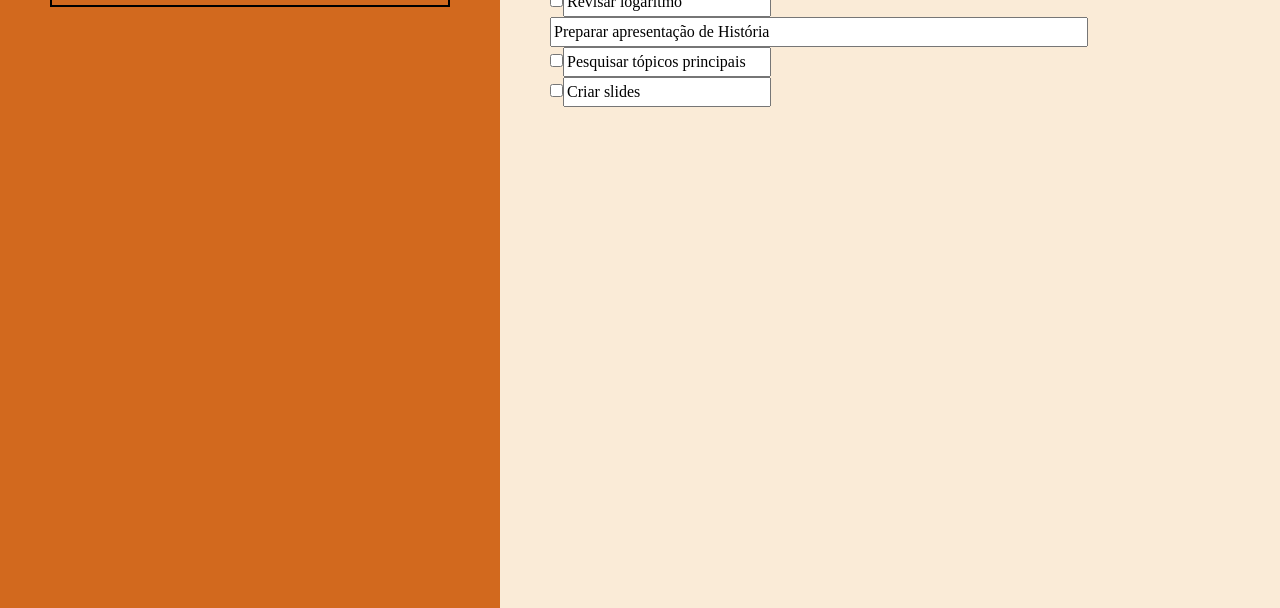
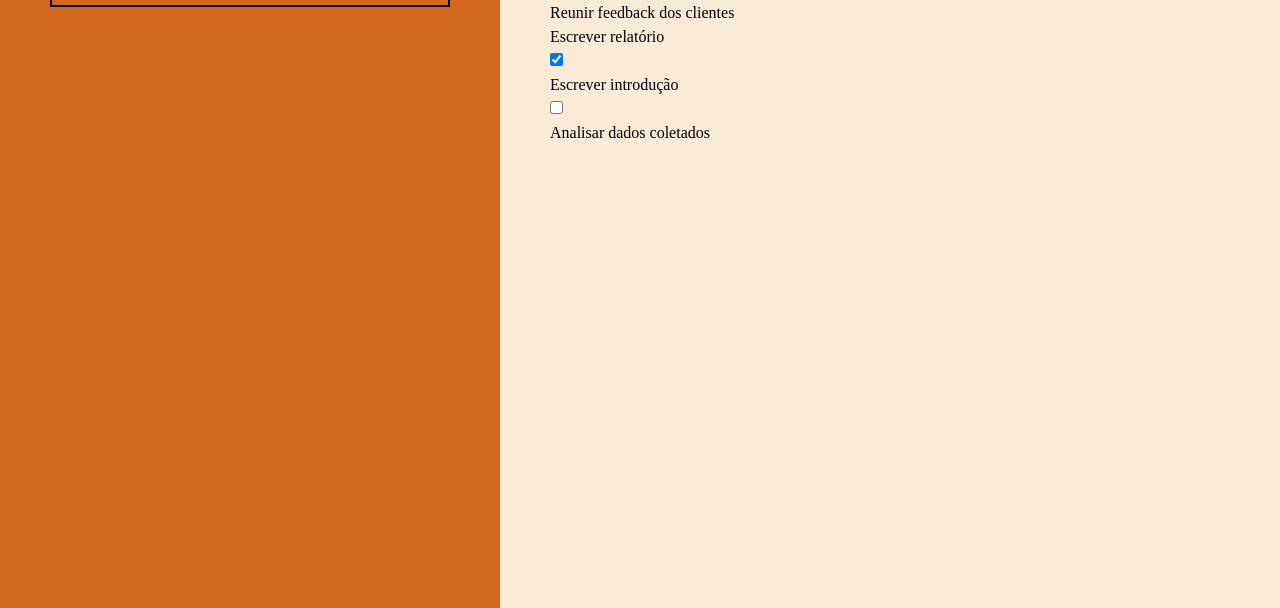
Before and after one commit to Gabriel-Muniz/to-do, a website built with webpack: page src/template.html in a window 1280 px wide. Shown: the part 192-800 px from the top of the page. Built offline with nearby package versions, Linux system fonts and the light colour scheme.

Commit message:
REFAC: mainsection to editable div

```diff
--- a/src/index.js
+++ b/src/index.js
@@ -48,10 +48,6 @@ let projects = [];
 projects.push(project1, project2);
 
 renderProjectSidebar(projects);
-renderProjectMainSection(project1);
+renderProjectMainSection(project2);
 
 attachEventsToModules()
-
-console.log(project1._title);
-project1._title = 'Teste de Underline!';
-console.log(project1.title)
--- a/src/modules/projectView.js
+++ b/src/modules/projectView.js
@@ -6,8 +6,12 @@ export function renderProjectSidebar(projects) {
 
   const sidebar = document.querySelector('.sidebar');
 
-  projects.forEach(project => {
+  projects.forEach((project, index) => {
     const clone = document.importNode(template.content, true);
+
+    const projectWrapper = clone.querySelector('.project-wrapper');
+
+    projectWrapper.setAttribute('data-pj-index', `${index}`)
 
     const projectTitle = clone.querySelector('.project-title');
 
@@ -33,48 +37,59 @@ export function renderProjectMainSection(project) {
   const mainSection = document.querySelector('.main-section');
 
   const projectMainWrapper = document.createElement('div');
-
   projectMainWrapper.classList.add('project-main-wrapper');
 
-  const titleInput = document.createElement('input');
-  titleInput.setAttribute('type', 'text');
-  titleInput.value = project.title;
+  const titleInput = document.createElement('div');
+  titleInput.setAttribute('contenteditable', 'true');
+  titleInput.setAttribute('spellcheck', 'false');
+  titleInput.classList.add('project-edit-title');
+  titleInput.textContent = project.title;
 
-  const dateInput = document.createElement('input');
-  dateInput.setAttribute('type', 'date');
+  const dateInput = document.createElement('div');
+  dateInput.setAttribute('contenteditable', 'true')
+  dateInput.setAttribute('spellcheck', 'false')
+  dateInput.classList.add('project-edit-dueDate');
+  dateInput.textContent = project.dueDate;
 
-  const descriptionInput = document.createElement('textarea');
-  descriptionInput.value = project.description;
+  const descriptionInput = document.createElement('div');
+  descriptionInput.setAttribute('contenteditable', 'true');
+  descriptionInput.setAttribute('spellcheck', 'false');
+  descriptionInput.classList.add('project-description-edit')
+  descriptionInput.textContent = project.description;
 
-  const taskContainer = document.createElement('div');
-  taskContainer.classList.add('project-tasks-container')
+  const taskWrapper = document.createElement('div');
+  taskWrapper.classList.add('project-task-wrapper');
+
+  projectMainWrapper.append(titleInput, dateInput, descriptionInput, taskWrapper);
 
   project.projectTasks.forEach(task => {
-    const taskInputTitle = document.createElement('input');
-    taskInputTitle.setAttribute('type', 'text');
-    taskInputTitle.value = task.title;
+    const taskTitleInput = document.createElement('div');
+    taskTitleInput.setAttribute('contenteditable', 'true');
+    taskTitleInput.setAttribute('spellcheck', 'false');
+    taskTitleInput.classList.add('task-edit-title');
+    taskTitleInput.textContent = task.title;
 
-    taskContainer.append(taskInputTitle);
+    taskWrapper.append(taskTitleInput);
 
     task.taskSteps.forEach(step => {
-      const stepWrapper = document.createElement('div');
-      stepWrapper.classList.add('step-wrapper');
-      const stepCheckbox = document.createElement('input');
-      stepCheckbox.setAttribute('type', 'checkbox')
-      stepCheckbox.checked = (step.status) ? true: false;
+      const stepRow = document.createElement('div');
+      stepRow.classList.add('step-row');
 
-      const stepInputTitle = document.createElement('input');
-      stepInputTitle.setAttribute('type', 'text');
-      stepInputTitle.value = step.title
+      const stepStatusInput = document.createElement('input');
+      stepStatusInput.setAttribute('type', 'checkbox');
+      stepStatusInput.checked = (step.status == true ? true : false)
 
-      stepWrapper.append(stepCheckbox, stepInputTitle);
+      const stepTitleInput = document.createElement('div');
+      stepTitleInput.setAttribute('contenteditable', 'true');
+      stepTitleInput.setAttribute('spellcheck', 'false');
+      stepTitleInput.classList.add('step-edit-title');
+      stepTitleInput.textContent = step.title;
 
-      taskContainer.append(stepWrapper)
+      stepRow.append(stepStatusInput, stepTitleInput)
+      taskWrapper.append(stepRow);
     })
-
   })
 
-  projectMainWrapper.append(titleInput, dateInput, descriptionInput, taskContainer);
+  mainSection.append(projectMainWrapper)
 
-  mainSection.append(projectMainWrapper)
 }
--- a/src/styles/main.css
+++ b/src/styles/main.css
@@ -24,6 +24,7 @@ body {
 .task-header {
   display: flex;
   align-items: center;
+  cursor: pointer;
   /* justify-content: space-between; */
 }
 .task-header {
```
